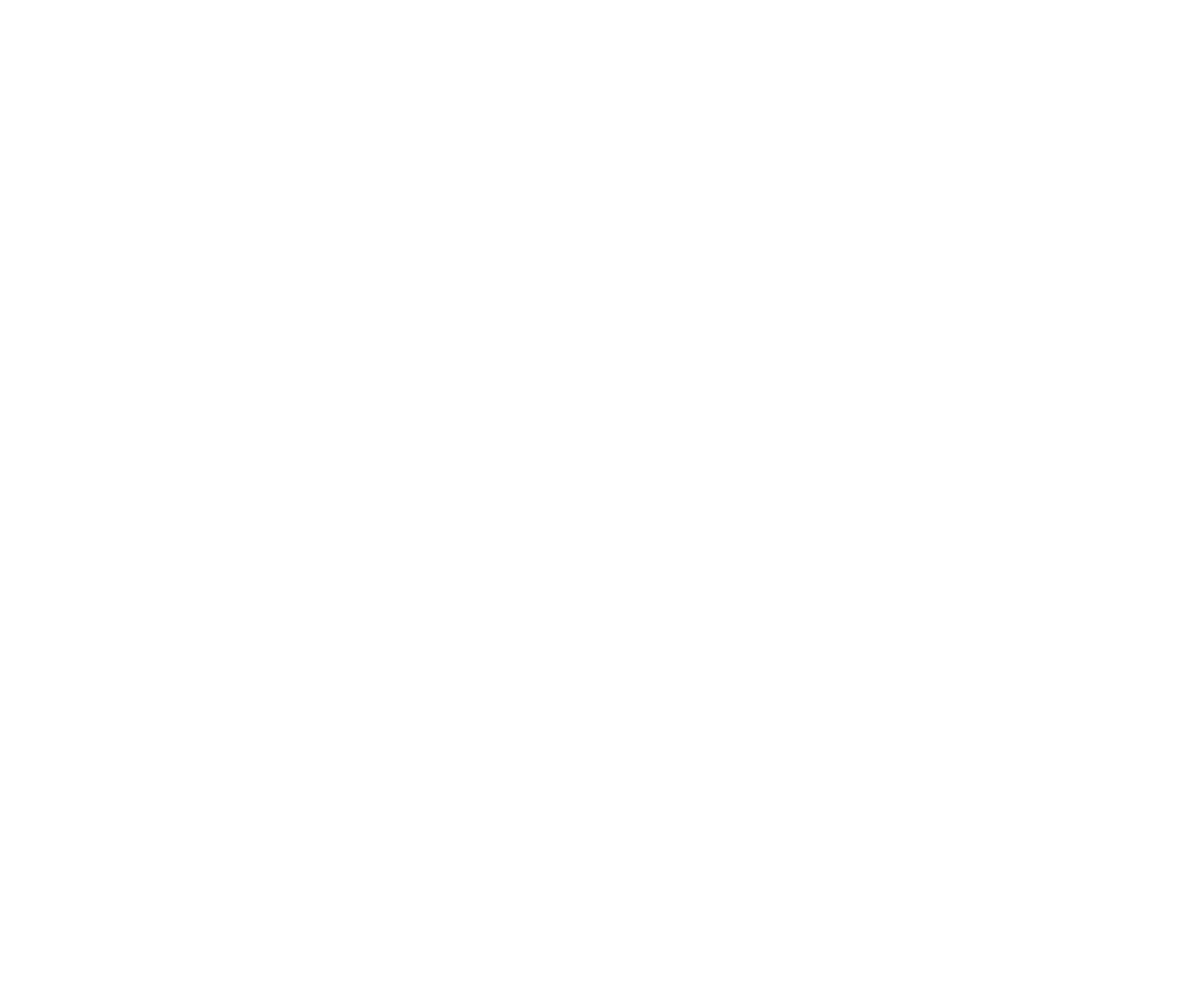
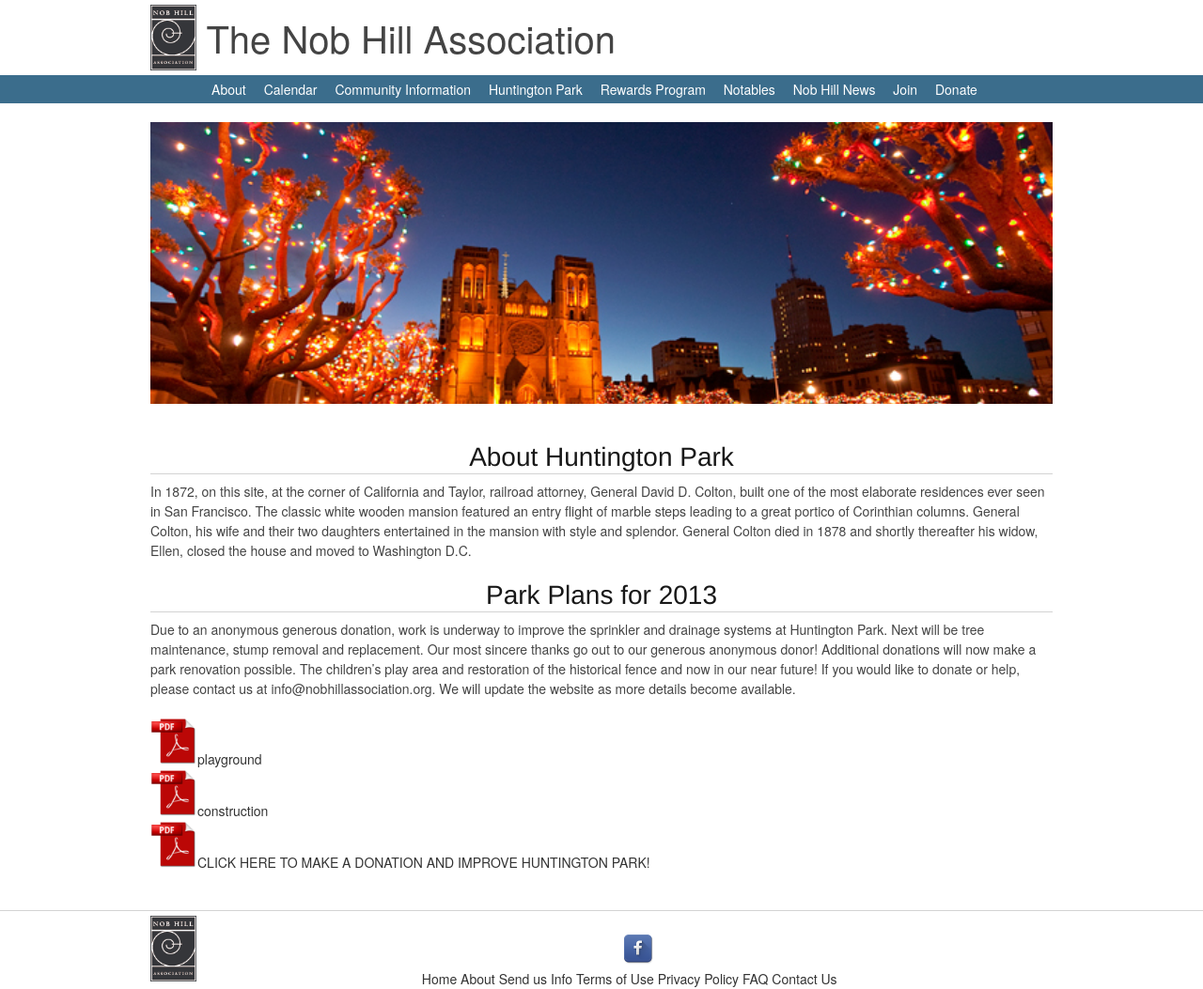
Before and after one commit to belcortes/nob_hill, a plain HTML site: page sub_pages/huntington.html in a window 1280 px wide. Shown: the whole page at 94% size. Before the commit the page ends 800 px from the top, so only its background shows below. Drawn offline with nearby package versions, Linux system fonts and the light colour scheme.

Commit message:
adding more subpages

```diff
--- a/stylesheets/style.css
+++ b/stylesheets/style.css
@@ -4,7 +4,12 @@ body {
 h4 {
   font-family: 'helvetica neue'
 }
-body, p, h1, h2, h3, a {
+h3 {
+  font-family: 'helvetica neue' !important;
+  text-align: center;
+  border-bottom: 1px solid lightgray !important;
+}
+body, p, h1, h2, a {
   font-family: 'helvetica neue'
 }
 a, a:visited {
@@ -17,10 +22,11 @@ p {
 /*   NAVIGATION    */
 .logo {
   height: 80px;
-  line-height: 70px;
+  line-height: 80px;
   padding: 10px 0 10px 0;
   font-size: 40px;
   font-weight: lighter;
+  /*color: rgb(59, 109, 140);*/
 }
 .logo-img {
   height: 70px;
@@ -175,3 +181,6 @@ p {
   font-weight: bolder;
   font-size: 18px;
 }
+#pdf {
+  height: 50px;
+}
--- a/sub_pages/huntington.html
+++ b/sub_pages/huntington.html
@@ -0,0 +1,75 @@
+<!DOCTYPE html>
+<html>
+  <head>
+    <title>NOB HILL ASSOCIATION</title>
+    <script src="http://code.jquery.com/jquery-latest.min.js"></script>
+    <script type="text/javascript" src='../javascripts/jquery.slides.min.js'></script>
+    <script type="text/javascript" src='../javascripts/main.js'></script>
+    <link rel="stylesheet" type="text/css" href="../stylesheets/style.css">
+    <link rel="stylesheet" type="text/css" href="../stylesheets/base.css">
+    <link rel="stylesheet" type="text/css" href="../stylesheets/skeleton.css">
+  </head>
+  <body>
+
+      <div class='logo container'>
+        <a href="../index.html"><img class='logo-img' src="../images/nob_hill_logo.jpg"></a>
+        The Nob Hill Association
+      </div>
+      <div class='navbar'>
+        <div class='container'>
+          <ul>
+            <li><a href="../sub_pages/about.html">About</a></li>
+            <li><a href="../sub_pages/calendar.html">Calendar</a></li>
+            <li><a href="#">Community Information</a></li>
+            <li><a href="../sub_pages/huntington.html">Huntington Park</a></li>
+            <li><a href="#">Rewards Program</a></li>
+            <li><a href="#">Notables</a></li>
+            <li><a href="#">Nob Hill News</a></li>
+            <li><a href="#">Join</a></li>
+            <li><a href="#">Donate</a></li>
+          </ul>
+        </div>
+      </div>
+
+      <div class='container'>
+        <div class='slides'>
+          <img class='main-img' src="../images/park.jpg">
+          <img class='main-img' src="../images/park2.jpg">
+          <img class='main-img' src="../images/park3.jpg">
+          <img class='main-img' src="../images/nob4.jpg">
+        </div>
+
+
+        <div class='form'>
+
+
+          <h3> About Huntington Park</h3>
+          <p>In 1872, on this site, at the corner of California and Taylor, railroad attorney, General David D. Colton, built one of the most elaborate residences ever seen in San Francisco.  The classic white wooden mansion featured an entry flight of marble steps leading to a great portico of Corinthian columns. General Colton, his wife and their two daughters entertained in the mansion with style and splendor. General Colton died in 1878 and shortly thereafter his widow, Ellen, closed the house and moved to Washington D.C.</p>
+
+          <h3> Park Plans for 2013</h3>
+          <p>Due to an anonymous generous donation, work is underway to improve the sprinkler and drainage systems at Huntington Park.  Next will be tree maintenance, stump removal and replacement.  Our most sincere thanks go out to our generous anonymous donor! Additional donations will now make a park renovation possible.  The children’s play area and restoration of the historical fence and now in our near future!  If you would like to donate or help, please contact us at info@nobhillassociation.org.  We will update the website as more details become available.</p>
+          <a href="../images/playground.pdf" target='_blank'><img id='pdf' src="../images/pdf_icon.jpg">playground</a><br>
+          <a href="../images/construction.pdf" target='_blank'><img id='pdf' src="../images/pdf_icon.jpg">construction</a><br>
+          <a href="../images/form.pdf" target='_blank'><img id='pdf' src="../images/pdf_icon.jpg">CLICK HERE TO MAKE A DONATION AND IMPROVE HUNTINGTON PARK!</a>
+
+        </div>
+
+      </div>
+      <footer class='footer'>
+      <div class='container'>
+        <img class='logo-img' src="../images/nob_hill_logo.jpg">
+        <a href="https://www.facebook.com/groups/561105267246173/" target='_blank'><img class='sm' src="../images/fb.png"></a>
+        <ul>
+          <li><a href="">Home</a></li>
+          <li><a href="">About</a></li>
+          <li><a href="">Send us Info</a></li>
+          <li><a href="">Terms of Use</a></li>
+          <li><a href="">Privacy Policy</a></li>
+          <li><a href="">FAQ</a></li>
+          <li><a href="">Contact Us</a></li>
+        </ul>
+      </div>
+    </footer>
+
+  </body>
+</html>
```
Also changed, not shown: index.html (+1 -1 lines), sub_pages/about.html (+1 -1 lines), sub_pages/calendar.html (+2 -2 lines), sub_pages/donate.html (added, +111 -0 lines), sub_pages/join.html (added, +61 -0 lines), images/park.jpg (added), images/park2.jpg (added), images/park3.jpg (added), images/pdf_icon.jpg (added), 3 other files.
